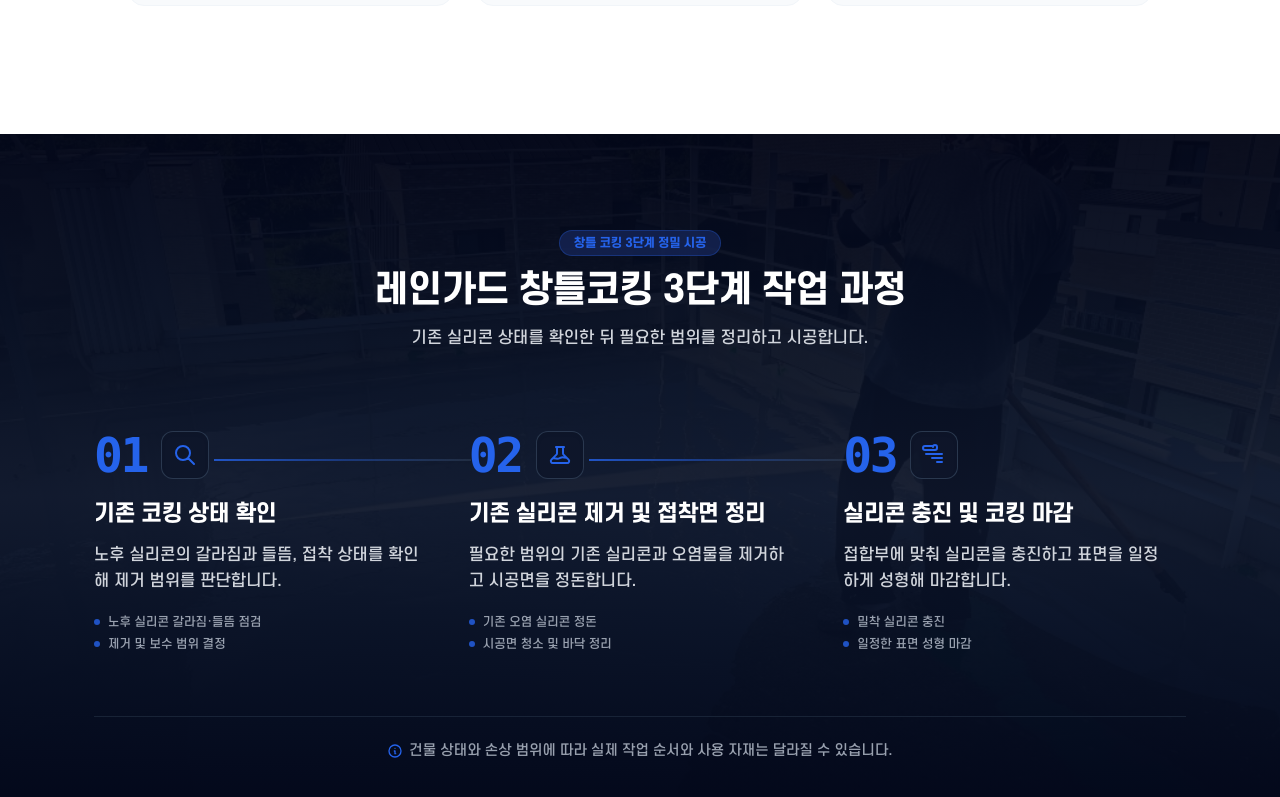
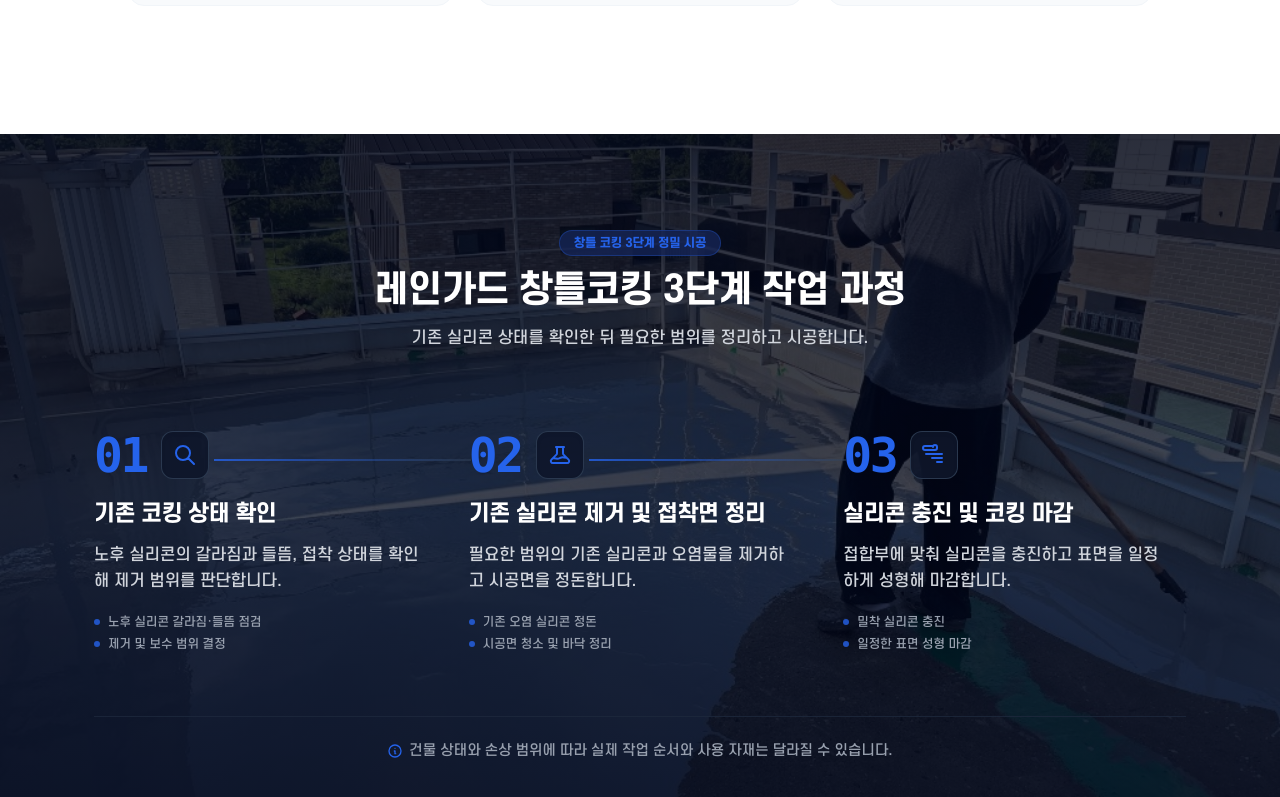
Before and after one commit to wogus5695-ctrl/Chungbuk-rope-05, a Next.js app: page / in a window 1280 px wide. Shown: the part 2923-3720 px from the top of the page. Built offline with nearby package versions, Linux system fonts and the light colour scheme.

Commit message:
style: moderately increase background image visibility & overlay transparency in WorkProcess

```diff
--- a/src/sections/WorkProcess.tsx
+++ b/src/sections/WorkProcess.tsx
@@ -104,13 +104,13 @@
       {/* 배경 이미지 레이어 */}
       {desktopBg && (
         <div
-          className="absolute inset-0 hidden md:block bg-cover bg-center pointer-events-none opacity-40 z-0"
+          className="absolute inset-0 hidden md:block bg-cover bg-center pointer-events-none opacity-65 z-0"
           style={{ backgroundImage: `url(${desktopBg})` }}
         />
       )}
       {mobileBg && (
         <div
-          className="absolute inset-0 block md:hidden bg-cover pointer-events-none opacity-40 z-0"
+          className="absolute inset-0 block md:hidden bg-cover pointer-events-none opacity-65 z-0"
           style={{
             backgroundImage: `url(${mobileBg})`,
             backgroundPosition: "right 0% top 20%" // 모바일(MO) 환경에서만 우측 상단 작업자의 뒷모습이 명확히 노출되도록 조정
@@ -118,8 +118,8 @@
         />
       )}
 
-      {/* 브랜드 다크 그라데이션 오버레이 (가독성 완전 확보) */}
-      <div className="absolute inset-0 bg-gradient-to-b from-slate-950/90 via-slate-900/85 to-slate-950 z-10" />
+      {/* 브랜드 다크 그라데이션 오버레이 (텍스트 가독성과 배경 은은함의 균형 감도 조정) */}
+      <div className="absolute inset-0 bg-gradient-to-b from-slate-950/75 via-slate-950/60 to-slate-950/80 z-10" />
 
       {/* 본문 콘텐츠 Container */}
       <div className="relative z-20 max-w-[1140px] mx-auto px-4 sm:px-6">
```
